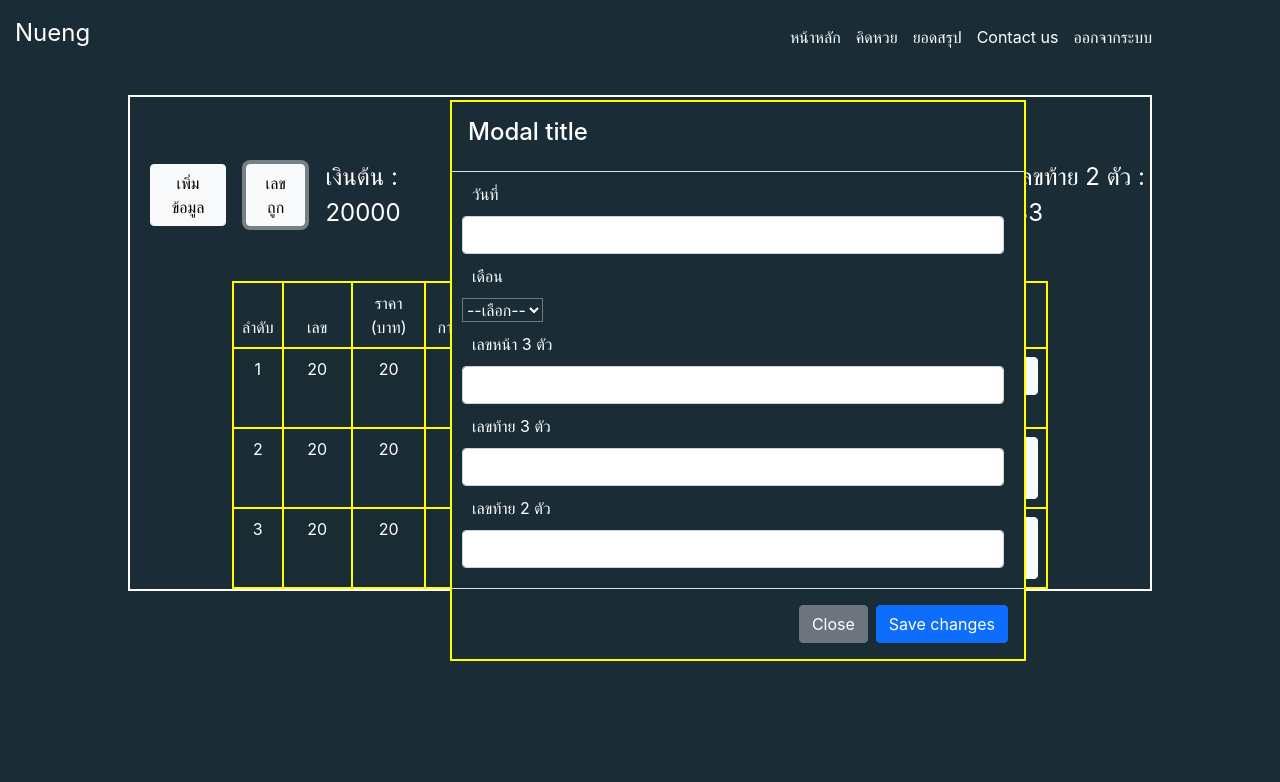
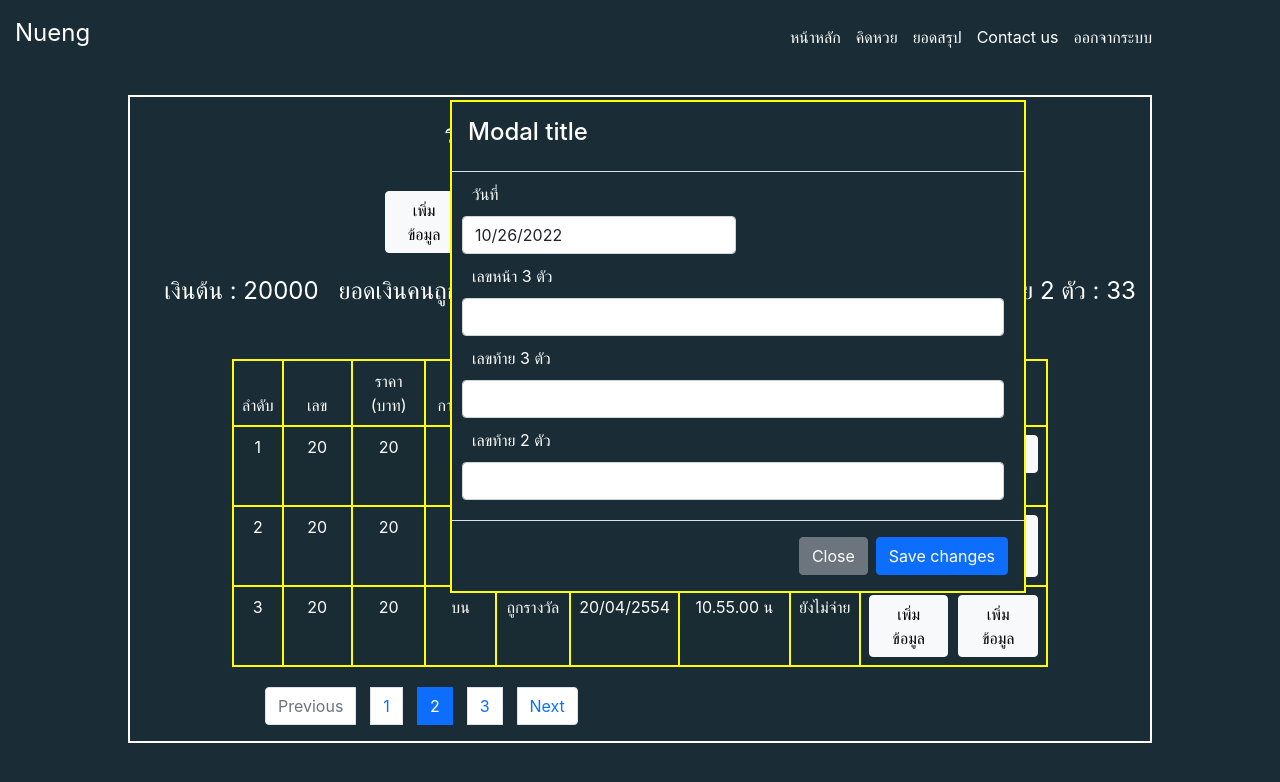
Before and after one commit to thanakorn-wop/React-LuckyNumber, a React (Create React App) app in the folder my-app/: page /calculate in a window 1280 px wide. Both pictures are taken after a click on the button "เลขถูก". Shown: the top 782 px of the page. Built offline with nearby package versions, Linux system fonts and the light colour scheme.

Commit message:
add new page

```diff
--- a/my-app/src/App.js
+++ b/my-app/src/App.js
@@ -6,6 +6,7 @@ import Dashbord  from './components/Dashbord';
 import Navbar from './components/Navbar';
 import Lottary from './components/Lottary';
 import Report from './components/Report';
+import ContactUs from './components/ContactUs';
 function App() {
   return (
     <>
@@ -19,6 +20,7 @@ function App() {
               <Route path='/dashboard' element={< Dashbord />}></Route>
               <Route path='/calculate' element={< Lottary />}></Route>
               <Route path='/report' element={< Report />}></Route>
+              <Route path='/contactus' element={< ContactUs />}></Route>
               {/* <Route path='/user' element={< User />}></Route>
               <Route path='/userList' element={< UserList />}></Route>
               <Route path='/editUser' element={< UpdateUser />}></Route> */}
--- a/my-app/src/components/Lottary.js
+++ b/my-app/src/components/Lottary.js
@@ -5,6 +5,7 @@ import * as urlConstant from "../components/Constant/UrlConstant"
 import InsertNumberModal from "./Modal/InsertNumberModal";
 import PaymentStatusModal from "../components/Modal/PaymentStatusModal"
 import InfoUserModal from "./Modal/infoUserModal"
+import DatePicker from "react-datepicker";
 import axios from 'axios';
 function Lottary()
 {
@@ -13,6 +14,7 @@ function Lottary()
     const [luckyModal,setLuckyModal]  =useState(false);
     const [isOpenPaymentModal,setIsOpenPayMentModal] = useState(false);
     const [isOpenInfoUserModal,setInfoUserModal] = useState(false);
+    const [DateMonth, setDateMonth] = useState(new Date());
 
     const [ newData,setNewData] = useState({
         id: "",
@@ -61,22 +63,41 @@ function Lottary()
     return(
         <div className="mainpage">
             <div className="boxpage" >
+                    <div className="title" style={{"textAlign":"center","marginTop":"20px"}}>
+                       <h3>รายการหวย ประจำวันที่ 16/10/2565</h3>
+                    </div>
+                    <div className="info" style={{"marginTop":"40px"}}>
+                        <table className="tabletext" style={{"width":"50%","margin":"0 auto"}} >
+                            <thead>
+                                <tr  >
+                                    <td style={{}} > <button type="button" className="btn btn-light"  onClick={()=>ValidityState()}>เพิ่มข้อมูล</button> </td>
+                                    <td style={{}} > <button type="button" className="btn btn-light" onClick={()=>setLuckyModal(true)}>เลขถูก</button> </td>
+                                    <td style={{}}>  <button type="button" className="btn btn-primary" style={{}} >ค้นหา</button>  </td>
+                                    <td style={{}}>
+                                        <select>
+                                            <option>เลือก</option>
+                                            <option>ยังไม่จ่าย</option>
+                                            <option>จ่ายแล้ว</option>
+                                        </select>
+                                    </td>
+                                    <td >
+                                        <div style={{"width":"50%"}}>
+                                        <DatePicker className="form-control "   selected={DateMonth}  onChange={(date) => setDateMonth(date)} />
+                                        </div>
+                                    </td>
+                                </tr>
+                            </thead>
+                        </table>
+                        <table style={{"margin":"20px auto"}}>
+                            <thead>
 
-
-                    <div className="title" style={{"textAlign":"center","marginTop":"20px"}}>
-                       <h3>รายการหวย</h3>
-                    </div>
-                    <div className="info">
-                        <table >
-                            <thead>
-                                <tr >
-                                    <td > <button type="button" className="btn btn-light" style={{"marginLeft":"20px"}} onClick={()=>ValidityState()}>เพิ่มข้อมูล</button> </td>
-                                    <td > <button type="button" className="btn btn-light" style={{"marginLeft":"20px"}} onClick={()=>setLuckyModal(true)}>เลขถูก</button> </td>
-                                    <td ><label style={{"fontSize":"24px","marginLeft":"20px"}}>เงินต้น : 20000</label></td>
+                                <tr>
+                                <td ><label style={{"fontSize":"24px","marginLeft":"20px"}}>เงินต้น : 20000</label></td>
                                     <td ><label style={{"fontSize":"24px","marginLeft":"20px"}}>ยอดเงินคนถูก : 20000</label></td>
                                     <td ><label style={{"fontSize":"24px","marginLeft":"20px"}}>เลขหน้า 3 ตัว : 111 </label></td>
                                     <td ><label style={{"fontSize":"24px","marginLeft":"20px"}}>เลขท้าย 3 ตัว : 222</label></td>
                                     <td ><label style={{"fontSize":"24px","marginLeft":"20px"}}>เลขท้าย 2 ตัว : 33</label></td>
+
                                 </tr>
                             </thead>
                         </table>
@@ -85,7 +106,7 @@ function Lottary()
                     <div>
                         <table style={{"border":"solid 2px yellow","width":"80%","margin":"0 auto","marginTop":"50px"}}  className="table table-striped">
                            <thead >
-                            <tr style={{"border":"solid 2px yellow"}}>
+                            <tr style={{"border":"solid 2px white"}}>
                                 <td style={{"border":"solid 2px yellow","textAlign":"center"}}>ลำดับ</td>
                                 <td style={{"width":"10%","border":"solid 2px yellow","textAlign":"center"}}>เลข</td>
                                 <td style={{"width":"10%","border":"solid 2px yellow","textAlign":"center"}}>ราคา (บาท)</td>
@@ -110,7 +131,7 @@ function Lottary()
                                 <td style={{"border":"solid 2px yellow"}}>
                                     <div className="allbuttom">
                                         <div  className="buttom1">
-                                        <button type="button" className="btn btn-light"  onClick={()=>setIsOpenPayMentModal(true)}>แก้ไขการจ่าย</button>
+                                        <button type="button" className="btn btn-info"  onClick={()=>setIsOpenPayMentModal(true)}>แก้ไขการจ่าย</button>
                                         </div>
 
                                     <div className="buttom2"> <button type="button" className="btn btn-light"  onClick={()=>setInfoUserModal(true)}>ข้อมูล</button></div>
@@ -136,7 +157,6 @@ function Lottary()
 
                                     <div className="buttom2"> <button type="button" className="btn btn-light"  onClick={()=>ValidityState()}>เพิ่มข้อมูล</button></div>
                                     </div>
-
 
                                 </td>
 
@@ -177,6 +197,21 @@ function Lottary()
                 {
                   isOpenInfoUserModal &&   <InfoUserModal onClose={(e) => setInfoUserModal(e)}/>
                 }
+<nav aria-label="..." style={{"marginLeft":"120px","marginTop":"20px"}}>
+  <ul className="pagination" >
+    <li className="page-item disabled">
+      <a className="page-link">Previous</a>
+    </li>
+    <li className="page-item"><a className="page-link" href="#">1</a></li>
+    <li className="page-item active" aria-current="page">
+      <a className="page-link" href="#">2</a>
+    </li>
+    <li className="page-item"><a className="page-link" href="#">3</a></li>
+    <li className="page-item">
+      <a className="page-link" href="#">Next</a>
+    </li>
+  </ul>
+</nav>
             </div>
 
 
--- a/my-app/src/components/Modal/InsertNumberModal.js
+++ b/my-app/src/components/Modal/InsertNumberModal.js
@@ -1,8 +1,10 @@
 import React, { useState } from "react";
 import "../../CSS/ModalCss/InsertNumberModal.css"
+import DatePicker from "react-datepicker";
 function InsertNumberModal (props)
 {
     const [month,setMonth] = useState([1,2,3,4,5,6,7,8,9,10,11,12])
+    const [DateMonth, setDateMonth] = useState(new Date());
     const [luckyNumber, setLuckyNumber] = useState({
         id: "",
         threeFontNumber: "",
@@ -39,14 +41,7 @@ function InsertNumberModal (props)
         <div className="boxbody">
             <div style={{"marginLeft":"10px","marginRight":"20px"}}>
             <div className="text">  <label>วันที่</label></div>
-            <div>  <input type="text" className="form-control " name = "date" onChange={(e)=>handleChange(e)}/></div>
-            <div className="text">  <label>เดือน</label></div>
-            <div>
-                <select>
-                    <option>--เลือก--</option>
-                    {monthjsx}
-                 </select>
-            </div>
+            <div>    <DatePicker className="form-control "   selected={DateMonth}  onChange={(date) => setDateMonth(date)} /></div>
 
             <div className="text">  <label>เลขหน้า 3 ตัว</label></div>
             <div>  <input type="text" className="form-control "   name = "threeFontNumber"  onChange={(e)=>handleChange(e)}/></div>
--- a/my-app/src/components/Modal/NumberModal.js
+++ b/my-app/src/components/Modal/NumberModal.js
@@ -1,11 +1,13 @@
 import React, { useState } from "react";
 import "../../CSS/ModalCss/NumberModalCss.css"
-import Calendar from 'react-calendar';
-
-
+import Calendar from 'moedim';
+import "react-datepicker/dist/react-datepicker.css";
+import DatePicker from "react-datepicker";
 function NumberModal(props)
 {
+
     // const [value, onChange] = useState(new Date());
+
     const [userData, setUserData] = useState({
         id: "",
         date: "",
@@ -17,7 +19,7 @@ function NumberModal(props)
 
 
     });
-
+    const [DateMonth, setDateMonth] = useState(new Date());
 
     // console.log("check 1 = ",closepopup);
     if(props.show !== true)
@@ -47,7 +49,9 @@ function NumberModal(props)
                 <div className="boxbody">
                     <div style={{"marginLeft":"10px","marginRight":"20px"}}>
                     <div className="text">  <label>วันที่</label></div>
-                    <div>  <input type="text" className="form-control " name = "date" onChange={(e)=>handleChange(e)}/></div>
+                    <div className="datepicker" style={{"color":"red"}}>
+                        <DatePicker className="form-control "   selected={DateMonth}  onChange={(date) => setDateMonth(date)} />
+                    </div>
                     <div className="text">  <label>การแทง</label></div>
                     <div>
                         <select className="form-select form-select-sm "  name = "option"   style={{"width":"15%"}} onChange={(e)=>handleChange(e)}>
--- a/my-app/src/components/Navbar.js
+++ b/my-app/src/components/Navbar.js
@@ -14,7 +14,7 @@ function Navbar()
                             <li><a href="/dashboard" > หน้าหลัก </a></li>
                             <li><a href="/calculate" > คิดหวย </a></li>
                             <li><a href="/report" > ยอดสรุป </a></li>
-                            <li><a href="/Path" > Contact us </a></li>
+                            <li><a href="/contactus" > Contact us </a></li>
                             <li><a href="/logout" > ออกจากระบบ </a></li>
 
                         </ul>
--- a/my-app/src/components/Report.js
+++ b/my-app/src/components/Report.js
@@ -2,31 +2,42 @@ import React, { useState } from "react";
 import "../CSS/Report.css"
 import EditinfoModal from "./Modal/EditinfoModal";
 import "../CSS/ModalCss/EditinfoModal.css"
-
+import DatePicker from "react-datepicker";
 function Report ()
 {
     const [isOpen ,setIsOpen] = useState(false);
     const [cost,setCost] = useState(0);
     const [month,setMonth] = useState([1,2,3,4,5,6,7,8,9,10,11,12])
+    const [DateMonth, setDateMonth] = useState(new Date());
 
     const monthjsx =
     (
         month.map(data =>{
-            return <option>{data}</option>
+            return <option key={data}>{data}</option>
          })
     )
+    function searchData()
+    {
+
+    }
     return(
         <div className="pathreport">
             <div className="boxreport">
                 <div className="title">
                     <h3>Report</h3>
                 </div>
-                <div>
-                    <button type="button" className="btn btn-warning" style={{"marginLeft":"135px","marginBottom":"10px"}} onClick={()=>setIsOpen(true)}>แก้ไขข้อมูล</button>
-                    <select>
-                        <option>--เลือก--</option>
-                        {monthjsx}
-                    </select>
+                <div style={{"display":"flex"}}>
+                    <div>
+
+                          <button type="button" className="btn btn-warning" style={{"marginLeft":"135px","marginBottom":"10px"}} onClick={()=>setIsOpen(true)}>แก้ไขข้อมูล</button>
+                    </div>
+                    <div style={{"marginLeft":"10px"}}>
+                    <button type="button" className="btn btn-warning" onClick={()=>searchData()}>ค้นหา</button>
+                    </div>
+                    <div style={{"marginLeft":"10px","width":"10%"}}>
+                        <DatePicker className="form-control "   selected={DateMonth}  onChange={(date) => setDateMonth(date)} />
+                    </div>
+
                 </div>
 
                 <table className="table">
```
Also changed, not shown: my-app/src/CSS/ContactUs.css (added, +15 -0 lines), my-app/src/components/ContactUs.js (added, +27 -0 lines), my-app/src/CSS/ModalCss/NumberModalCss.css (line endings or trailing spaces).
